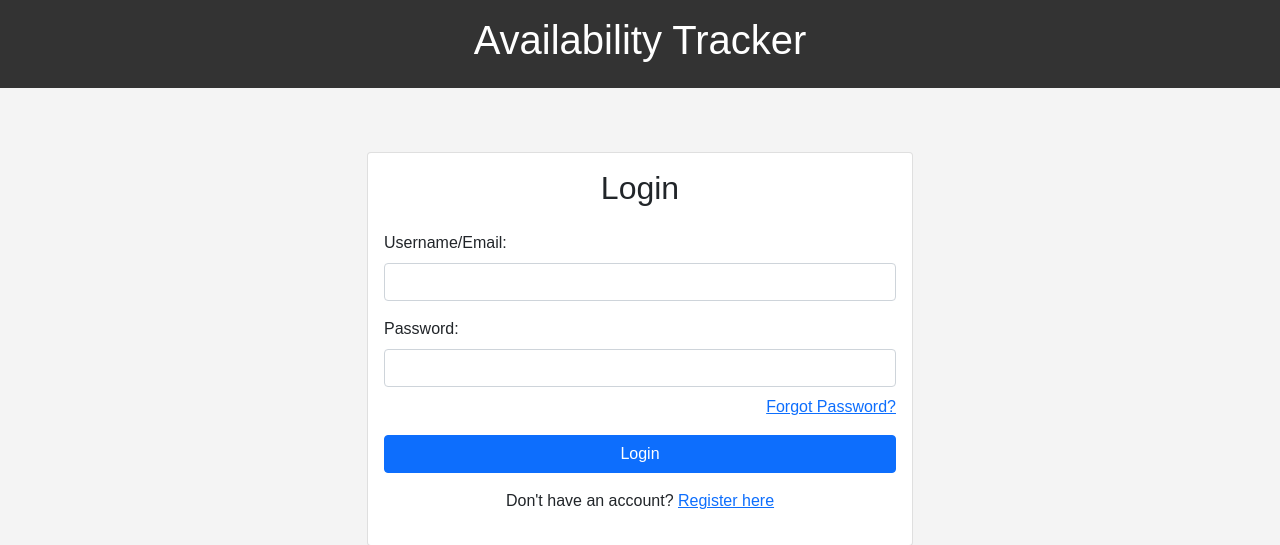
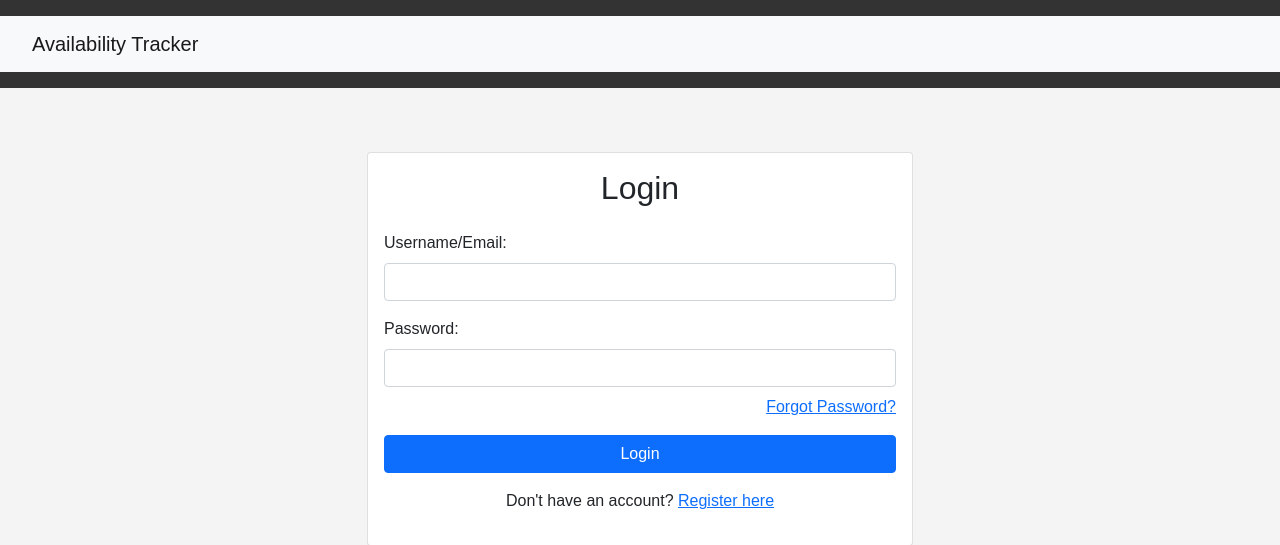
Before and after one commit to DynamiteKitty16/L5-SEAA, a Django app: page / in a window 1280 px wide. Shown: the top 545 px of the page. Run offline with Django 4.2, Linux system fonts and the light colour scheme; some libraries are stand-ins or nearby versions.

Commit message:
updated the navigation bar for better UX

```diff
--- a/templates/base.html
+++ b/templates/base.html
@@ -13,14 +13,17 @@
     </head>
 <body>
     <header>
-        <h1>Availability Tracker</h1>
+        <nav class="navbar navbar-expand-lg navbar-light bg-light">
+            <div class="container-fluid">
+                <a class="navbar-brand" href="{% url 'home' %}">Availability Tracker</a>
+                {% if request.user.is_authenticated %}
+                    <div class="ms-auto">
+                        <a href="{% url 'logout' %}" class="btn btn-danger">Logout</a>
+                    </div>
+                {% endif %}
+            </div>
+        </nav>
     </header>
-    {% if request.path != '/' and request.path != '/register/' %}
-        <nav>
-            <a href="{% url 'home' %}">Home</a>
-            <a href="{% url 'logout' %}" class="btn btn-danger">Logout</a>
-        </nav>
-    {% endif %}
     <main class="mb-5">
         {% block content %}
         <!-- not sure if the div form-container needs to go here -->
```
